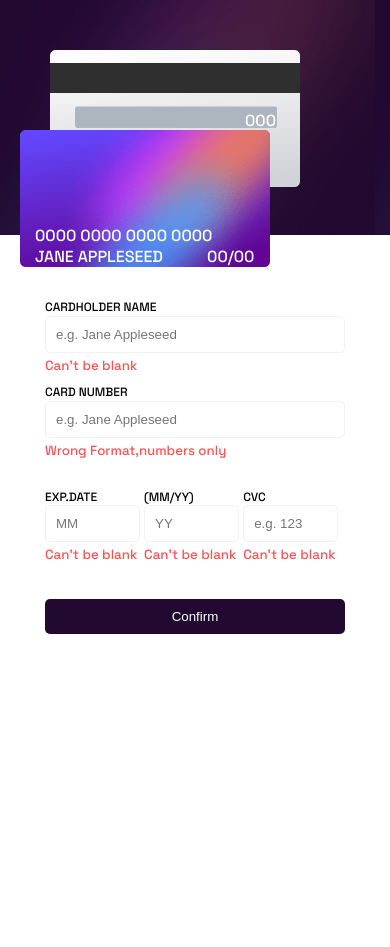
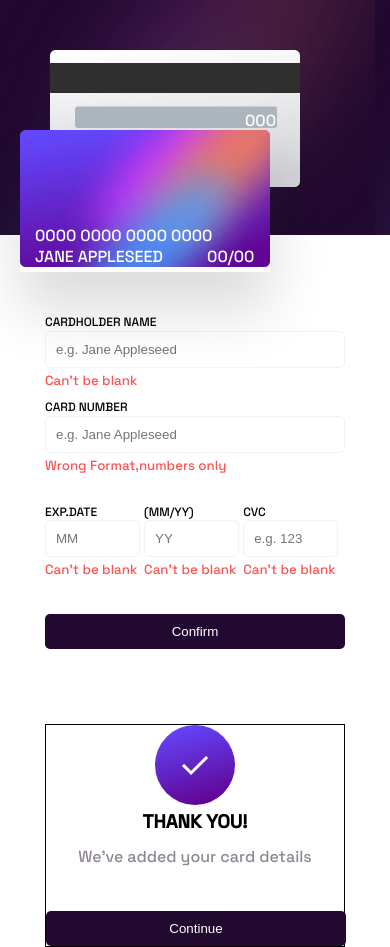
Before and after one commit to Lisa-marie-code/card_details, a plain HTML site: page index.html in a window 390 px wide. Before the commit the page ends 844 px from the top, so only its background shows below. Drawn offline with Linux system fonts and the light colour scheme.

Commit message:
confirm details session

```diff
--- a/index.css
+++ b/index.css
@@ -13,6 +13,7 @@ body{
 --button-text-color:#fff;
 --error-text:hsl(0, 100%, 66%);
 --input-hover:hsl(249, 99%, 64%);
+--confirm-text:#8F8694;
 }
 
 
@@ -22,7 +23,6 @@ body{
 @media only screen and (min-width: 320px) and (max-width: 480px) {
     /* card */
 .card{
-    /* width: 320px; */
     height: 235px;
     background-image: url(./images/bg-main-mobile.png);
 }
@@ -32,6 +32,7 @@ body{
 .card .front_card {
     position: absolute;
     margin: 130px 150px auto 20px;
+    box-shadow:  rgba(0, 0, 0, 0.142481) 0px 39px 60px;
 }
 .cvc_input{
     width: 30px;
@@ -65,8 +66,9 @@ body{
 /* card-one */
 .input_cover{
     width: 300px;
-    padding: 60px 0;
+    padding: 75px 0;
     margin: auto;
+
 }
 .input_cover label{
     padding-top: 25px;
@@ -105,15 +107,23 @@ padding: 80px 20px;
 
 .card_one_details1 div label{
 display: block;
+}
 
-}
 .card_one_details1  .expiry,.expiry_year,
 .cvc{
     display: inline-block;
-
 }
-
-
+/* confirmed */
+.confirm_input{
+    border: 1px solid black;
+    width: 300px;
+    text-align: center;
+    margin: auto;
+}
+.confirm_input p{
+   color: var(--confirm-text);
+   line-height: 3;
+}
 button{
     background-color: var(--button-color) !important;
     padding: 10px 80px;
@@ -122,7 +132,6 @@ button{
     border-radius: 5px;
     margin-top: 30px;
     width: 300px;
-
 }
 
 }
--- a/index.html
+++ b/index.html
@@ -96,7 +96,13 @@
         <button type="submit">Confirm</button>
       </div>
 
-      <!-- <button type="submit">Confirm</button> -->
+      <div class="confirm_input">
+            <svg width="80" height="80" fill="none" xmlns="http://www.w3.org/2000/svg"><circle cx="40" cy="40" r="40" fill="url(#a)"/><path d="M28 39.92 36.08 48l16-16" stroke="#fff" stroke-width="3"/><defs><linearGradient id="a" x1="-23.014" y1="11.507" x2="0" y2="91.507" gradientUnits="userSpaceOnUse"><stop stop-color="#6348FE"/><stop offset="1" stop-color="#610595"/></linearGradient></defs></svg>
+        <h3>THANK YOU!</h3>
+        <p>We've added your card details</p>
+        <button type="submit"> Continue</button>
+      </div>
+
     </div>
   </body>
 </html>
```
